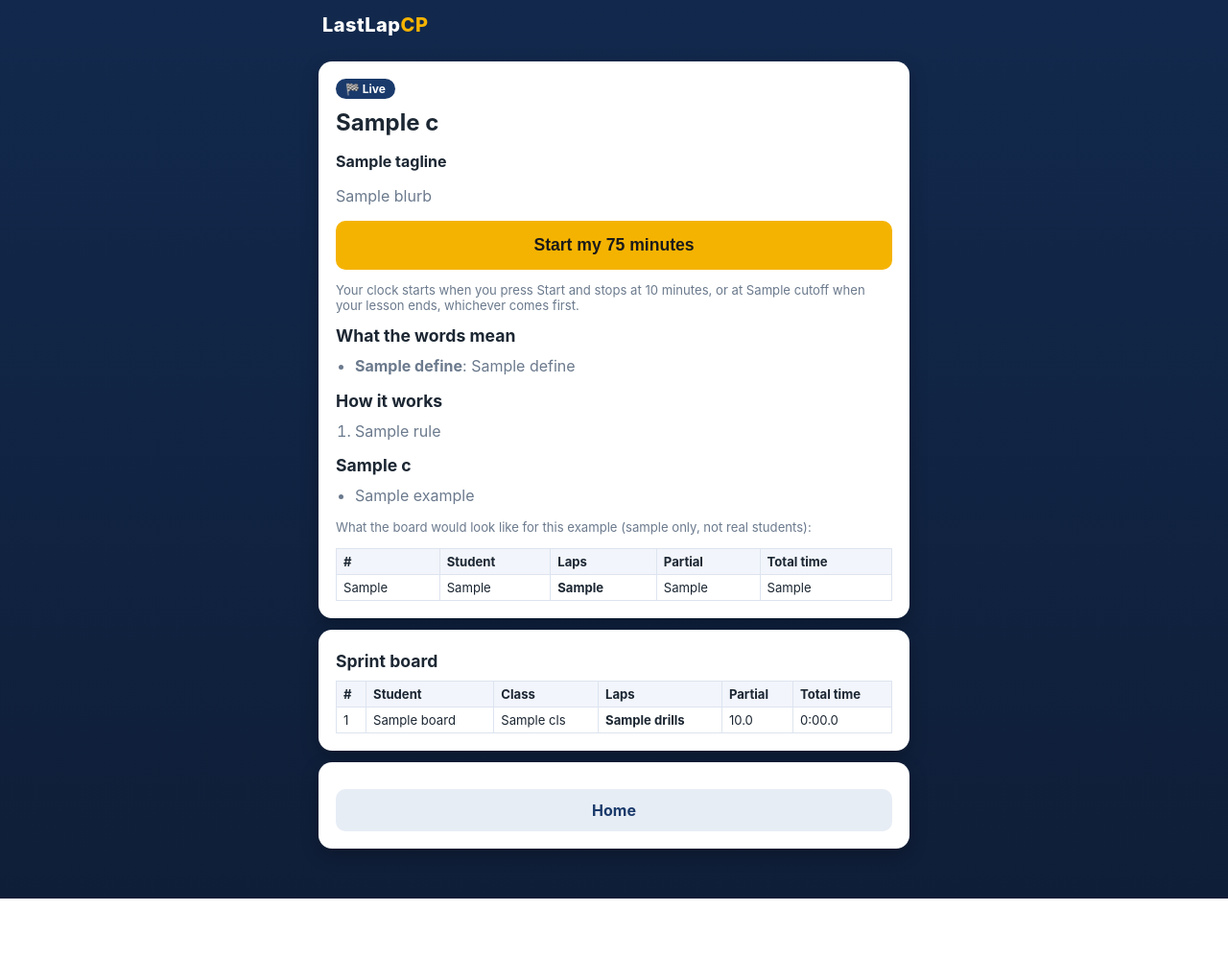
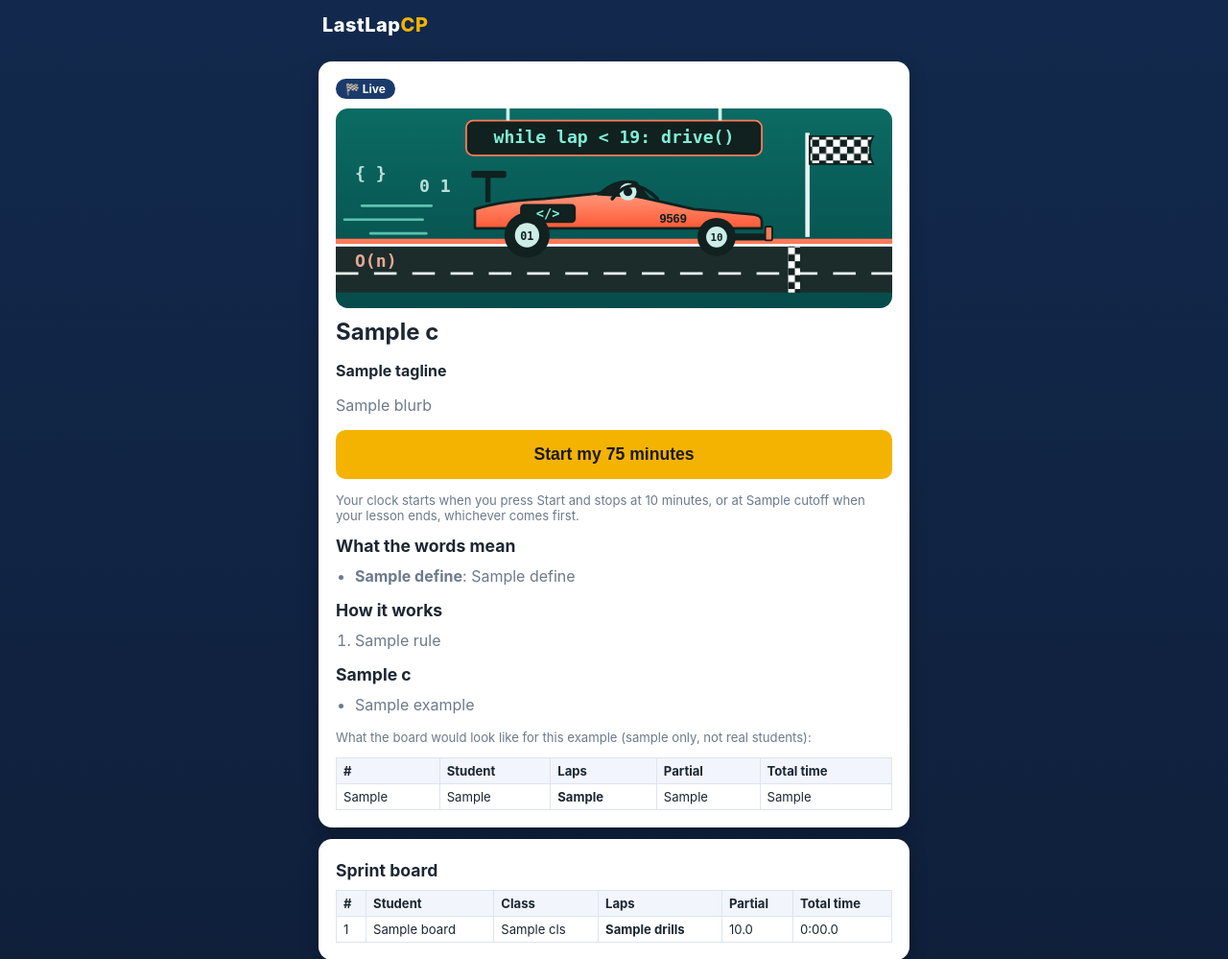
Before and after one commit to gisc/lastlapcp, a Flask app: template templates/comp.html in a window 1280 px wide. Shown: the top 999 px of the page at 96% size. Before the commit the page ends 936 px from the top, so only its background shows below. Run offline with Flask 3, Linux system fonts and the light colour scheme; the template is opened without the code that fills it: most values are stand-ins (such as "Sample title", 1, 10 or a date in 2020); parts of the project's set-up code (start-up, migrations or seed data) failed here and were passed over.

Commit message:
Sprint: F1 computing illustration on competition page (preview, local)

```diff
--- a/static/comp_skin.css
+++ b/static/comp_skin.css
@@ -8,3 +8,4 @@ body { background: linear-gradient(180deg, #064b4a, #07302f); }
 .tmap th { background: #e6f5f2; }
 .expl { background: #eef8f6; border-left-color: #0b6b63; }
 .compnote { background: #fff1ec; border-left: 4px solid #ff7a59; padding: 8px 10px; border-radius: 8px; font-size: .85rem; color: #3a1307; }
+.compart { display: block; width: 100%; height: auto; border-radius: 14px; margin: 4px 0 10px; }
--- a/templates/comp.html
+++ b/templates/comp.html
@@ -26,6 +26,7 @@
 {% endif %}
 <div class="card compcard">
   <div class="qmeta"><span class="tag tier">&#127937; Live</span></div>
+  <img class="compart" src="{{ url_for('static', filename='comp_f1.svg') }}" alt="A Formula 1 car with code symbols racing to the chequered flag">
   <h1>{{ c.NAME }}</h1>
   <p><b>{{ c.TAGLINE }}</b></p>
   <p class="muted">{{ c.BLURB }}</p>
```
Also changed, not shown: static/comp_f1.svg (added).
